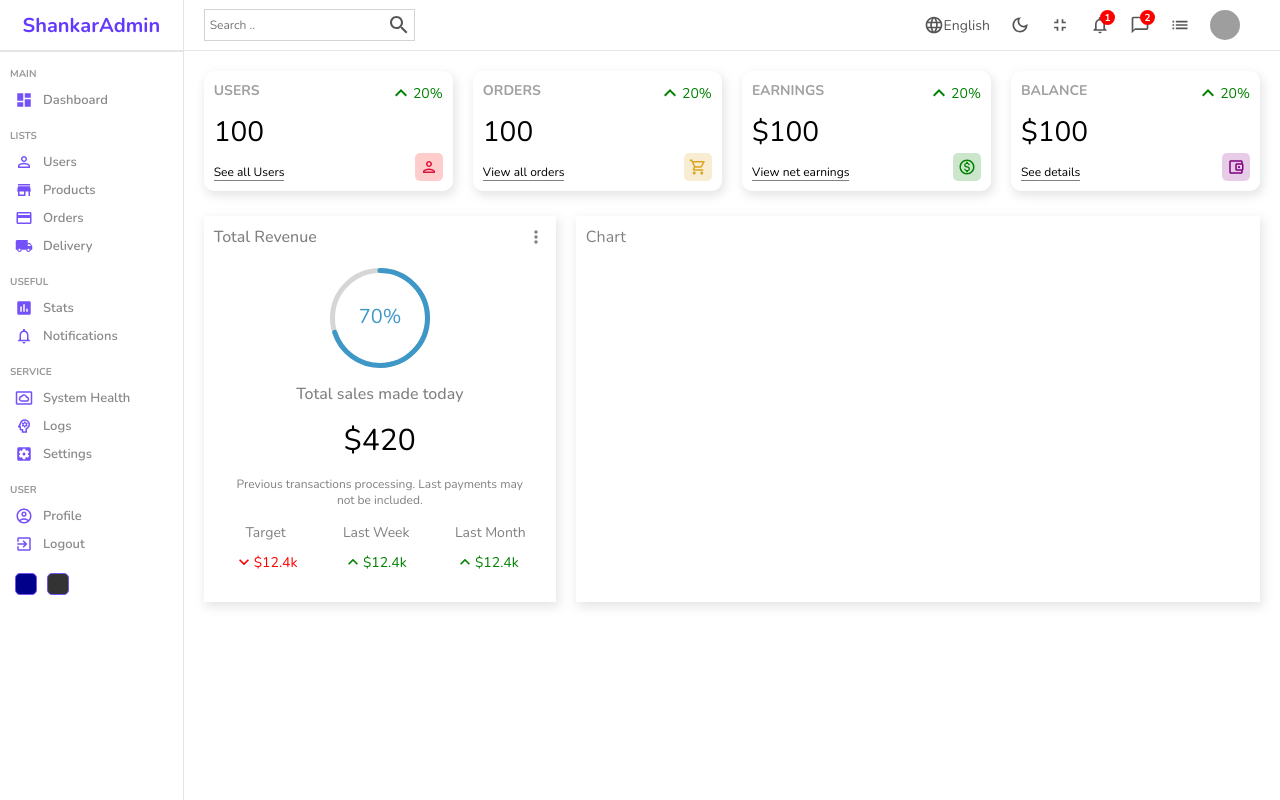
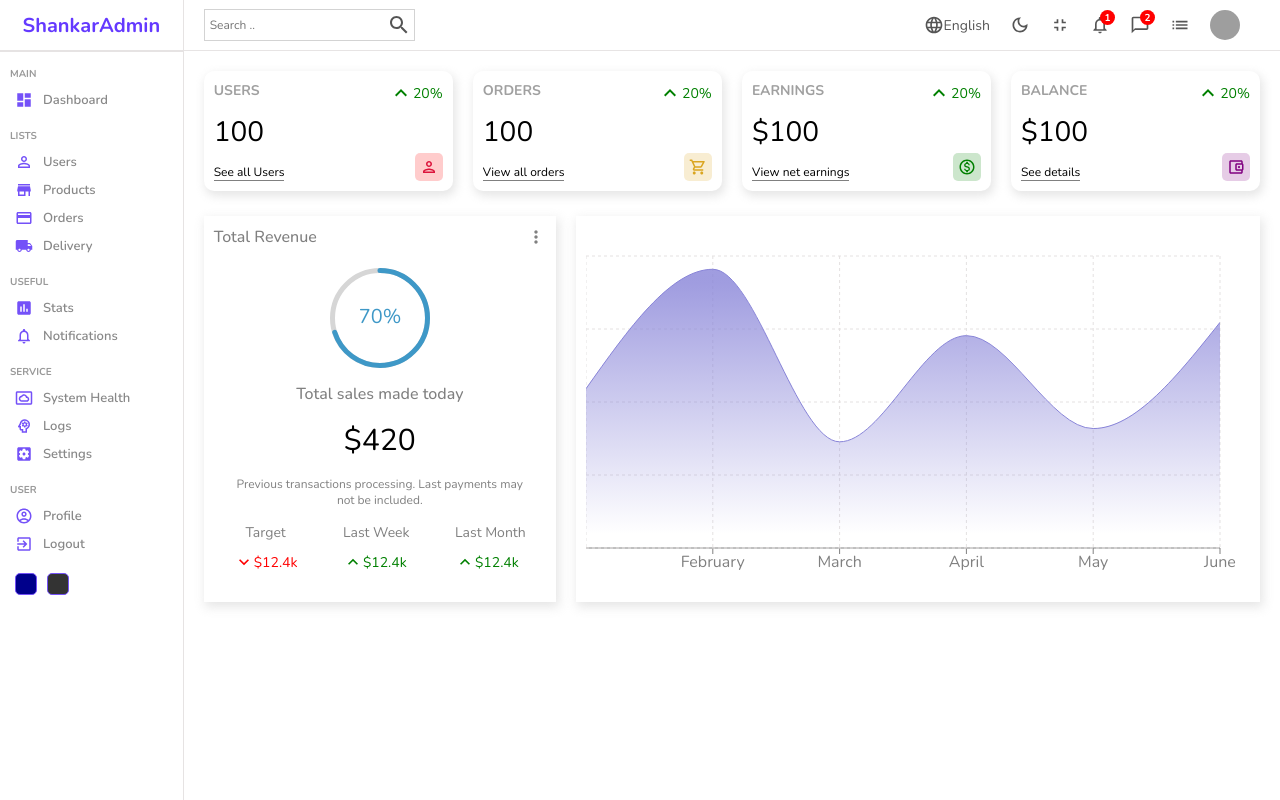
Before and after one commit to shankarpandey7230/Adminpanel, a React (Create React App) app: page / in a window 1280 px wide. Built offline with nearby package versions, Linux system fonts and the light colour scheme; grey boxes are pictures that could not be loaded.

Commit message:
Use Rechart for Chart Component

```diff
--- a/package.json
+++ b/package.json
@@ -15,6 +15,7 @@
     "react-dom": "^18.2.0",
     "react-router-dom": "^6.16.0",
     "react-scripts": "5.0.1",
+    "recharts": "^2.8.0",
     "sass": "^1.68.0",
     "web-vitals": "^2.1.4"
   },
--- a/src/components/chart/Chart.jsx
+++ b/src/components/chart/Chart.jsx
@@ -1,7 +1,53 @@
-import React from "react";
 import "./chart.scss";
-const Chart = () => {
-  return <div className="chart">Chart</div>;
+import {
+  AreaChart,
+  Area,
+  XAxis,
+  CartesianGrid,
+  Tooltip,
+  ResponsiveContainer,
+} from "recharts";
+
+const data = [
+  { name: "January", Total: 1200 },
+  { name: "February", Total: 2100 },
+  { name: "March", Total: 800 },
+  { name: "April", Total: 1600 },
+  { name: "May", Total: 900 },
+  { name: "June", Total: 1700 },
+];
+
+const Chart = ({ aspect, title }) => {
+  return (
+    <div className="chart">
+      <div className="title">{title}</div>
+      <ResponsiveContainer width="100%" aspect={2 / 1}>
+        <AreaChart
+          width={730}
+          height={250}
+          data={data}
+          margin={{ top: 10, right: 30, left: 0, bottom: 0 }}
+        >
+          <defs>
+            <linearGradient id="total" x1="0" y1="0" x2="0" y2="1">
+              <stop offset="5%" stopColor="#8884d8" stopOpacity={0.8} />
+              <stop offset="95%" stopColor="#8884d8" stopOpacity={0} />
+            </linearGradient>
+          </defs>
+          <XAxis dataKey="name" stroke="gray" />
+          <CartesianGrid strokeDasharray="3 3" className="chartGrid" />
+          <Tooltip />
+          <Area
+            type="monotone"
+            dataKey="Total"
+            stroke="#8884d8"
+            fillOpacity={1}
+            fill="url(#total)"
+          />
+        </AreaChart>
+      </ResponsiveContainer>
+    </div>
+  );
 };
 
 export default Chart;
```
Also changed, not shown: 1 other file (tests, documents, lock files or other folders).
